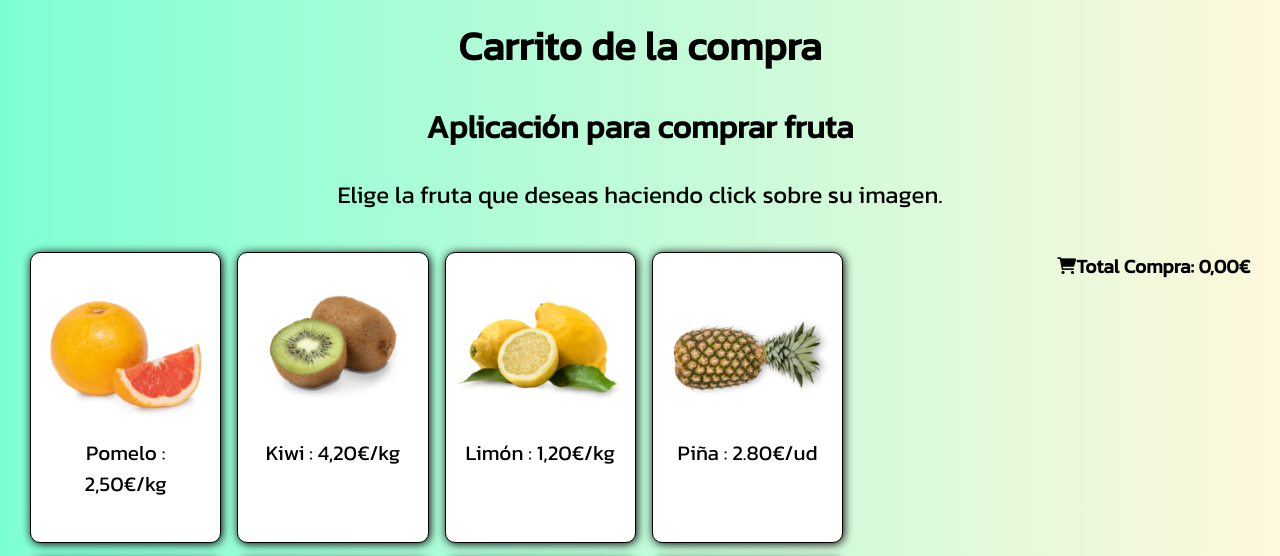
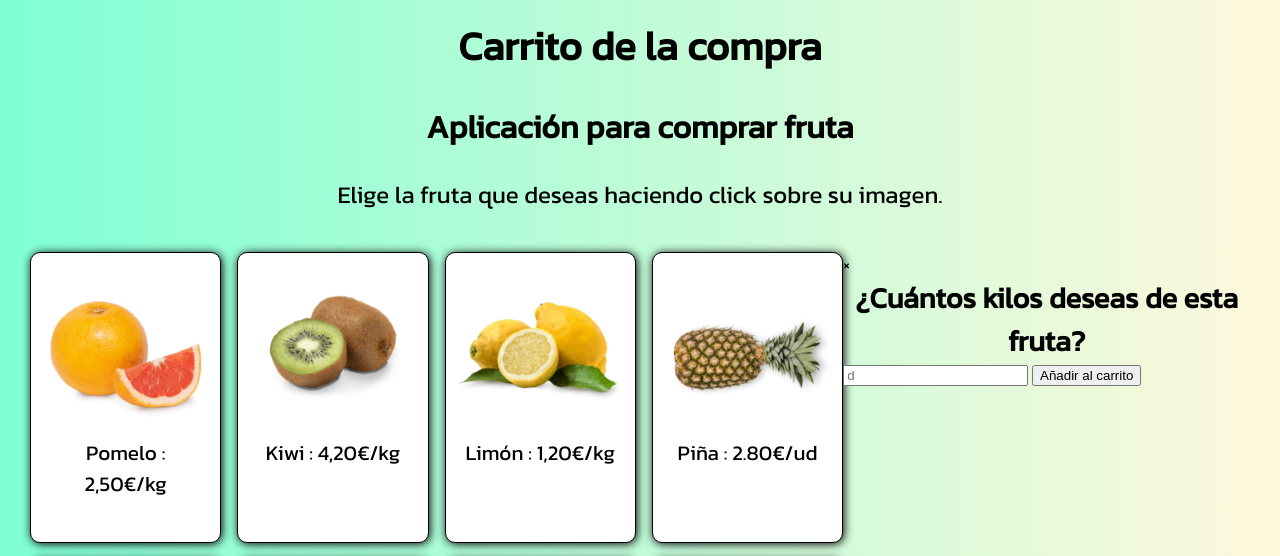
Before and after one commit to FerMon98/shoppingCart, a plain HTML site: page index.html in a window 1280 px wide. Shown: the top 556 px of the page. Drawn offline with Linux system fonts and the light colour scheme.

Commit message:
modal window

```diff
--- a/index.html
+++ b/index.html
@@ -87,6 +87,17 @@
             </div>
         </section>
 
+        <!-- Añadiendo una caja modal para poder preguntarles a los usuarios cantidades-->
+         <section id="modal" class="modal hidden">
+            <div class="overlay hidden">
+                <label for="quantity"></label>
+                <span class="close">&times;</span>
+                <h2>¿Cuántos kilos deseas de esta fruta?</h2>
+                <input type="number" id="quantity" min="0" placeholder="d">
+                <button class="btn btn-open" onclick="addItem(event)">Añadir al carrito</button>
+            </div>
+         </section>
+
         <section>
             <div id="totalCompra"><span id="total"><i class="fas fa-shopping-cart fa-sm"></i>Total Compra: <span id="preuFinal">0,00€</span></span></div>
             <p id="carrito"></p>
```
Also changed, not shown: notas.txt (deleted).
